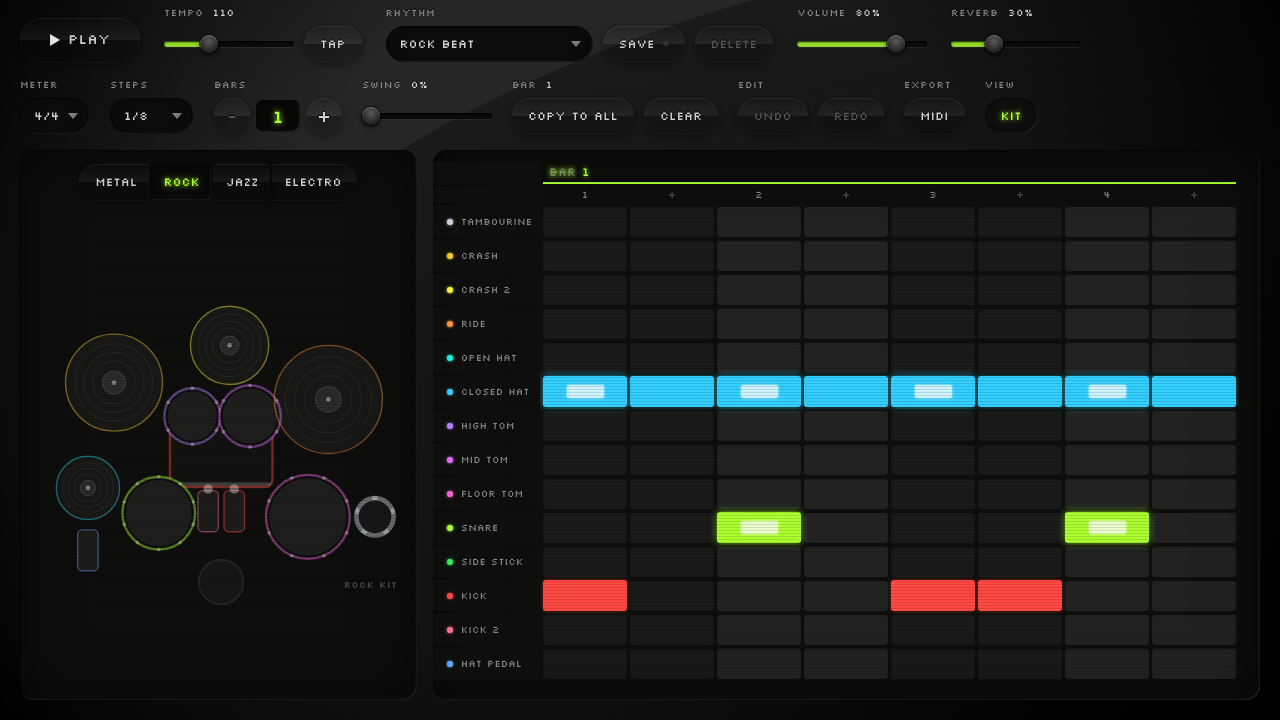
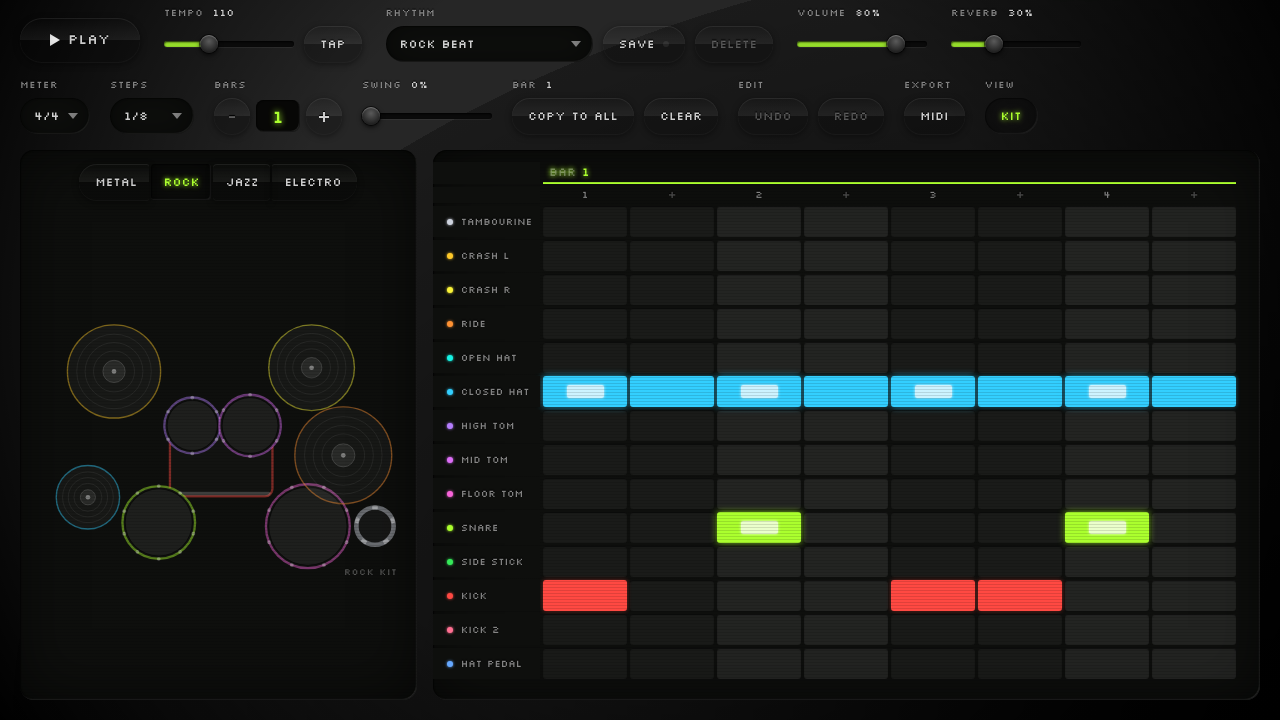
Before and after one commit to juhyxx/vdrummer, a plain HTML site: page index.html in a window 1280 px wide. Shown: the part 80-800 px from the top of the page. Drawn offline with Linux system fonts and the light colour scheme; no server answers.

Commit message:
Crash L and R, used in the grooves; kit view without pedals or stool
- Crash and Crash 2 are now Crash L and Crash R. Beat with fill becomes four
  bars with a crash on each side before the fill; the metal grooves alternate
  the crashes. Preset rows may mark bars with '|'.
- Kit view: both crashes hang high at about the same height, the ride sits
  lower over the floor tom, the metal kit's two bass drums are splayed
  outwards, and the pedals and the stool are gone (the hat pedal lights the
  hi-hat dimly).

Co-Authored-By: Claude Opus 5.5 <noreply@anthropic.com>

```diff
--- a/src/kits.js
+++ b/src/kits.js
@@ -1,11 +1,11 @@
 // The grid rows, top to bottom. `pan` places each piece in the stereo mix (−1 left, +1
 // right) where it is in a standard drum mix, from the drummer's seat as in the kit view:
 // kick and snare in the middle, hi-hat and crash to the left, toms sweeping from left to
-// the floor tom on the right, ride and the second crash on the right.
+// the floor tom on the right, ride and Crash R on the right.
 export const INSTRUMENTS = [
   { id: 'tamb', name: 'Tambourine', pan: 0.35 },
-  { id: 'crash', name: 'Crash', pan: -0.6 },
-  { id: 'crash2', name: 'Crash 2', pan: 0.45 },
+  { id: 'crash', name: 'Crash L', pan: -0.6 },
+  { id: 'crash2', name: 'Crash R', pan: 0.45 },
   { id: 'ride', name: 'Ride', pan: 0.6 },
   { id: 'hho', name: 'Open hat', pan: -0.5 },
   { id: 'hhc', name: 'Closed hat', pan: -0.5 },
--- a/src/kitview.js
+++ b/src/kitview.js
@@ -1,18 +1,18 @@
 const NS = 'http://www.w3.org/2000/svg';
 
-// The kit seen from above, the drummer sitting at the bottom. viewBox 0 0 400 320.
+// The kit seen from above, the drummer sitting at the bottom. viewBox 0 8 400 284.
 const KICK = { y: 120, h: 84 }; // bass drum shells; their x and width depend on how many there are
-const PEDAL = { y: 208, w: 22, h: 44 };
 const PIECES = {
   snare: { cx: 136, cy: 232, r: 36, lugs: 10 },
   tom1: { cx: 172, cy: 128, r: 27, lugs: 6 },
   tom2: { cx: 234, cy: 128, r: 30, lugs: 6 },
   tom3: { cx: 296, cy: 236, r: 42, lugs: 8 },
   hat: { cx: 60, cy: 205, r: 34 },
-  crash: { cx: 88, cy: 92, r: 52 },
-  crash2: { cx: 212, cy: 52, r: 42 },
+  // the crashes hang high on both sides; the ride sits lower, out over the floor tom
+  crash: { cx: 88, cy: 70, r: 50 },
+  crash2: { cx: 300, cy: 66, r: 46 },
   tamb: { cx: 368, cy: 236, r: 20 },
-  ride: { cx: 318, cy: 110, r: 58 },
+  ride: { cx: 334, cy: 160, r: 52 },
 };
 // How long each piece glows after a hit, ms.
 const GLOW_MS = { tamb: 240, crash2: 900, crash: 900, ride: 450, hho: 500, hhc: 160, hhp: 180, tom1: 300, tom2: 320, tom3: 360, snare: 220, rim: 150, kick: 260, kick2: 260 };
@@ -53,7 +53,7 @@ export class KitView {
 
   build() {
     const svg = this.svg;
-    svg.setAttribute('viewBox', '0 0 400 320');
+    svg.setAttribute('viewBox', '0 8 400 284');
     const defs = el('defs', {}, svg);
     const f = el('filter', { id: 'kit-glow', x: '-50%', y: '-50%', width: '200%', height: '200%' }, defs);
     el('feGaussianBlur', { stdDeviation: 3.5, result: 'blur' }, f);
@@ -70,25 +70,14 @@ export class KitView {
       return node;
     };
 
-    // throne
-    el('circle', { cx: 203, cy: 306, r: 24, class: 'throne' }, base);
-
-    // Bass drums: one with a double pedal (Kick 2 is the left pedal), or two side by side.
-    // setKicks() shows the one that fits the kit.
+    // Bass drums: one, which Kick 2 (a double pedal) lights too, or two side by side, splayed
+    // outwards as double-kick kits are set up. setKicks() shows the one that fits the kit.
+    // There are no pedals or stool: the hat pedal lights the hi-hat, dimly.
     const single = el('g', { class: 'kicks-1' }, base);
     this.kickDrum(single, ['kick', 'kick2'], 148, 110, 'Kick', glow);
-    this.pedal(single, 'kick2', 178, 'Kick 2 (left pedal)', glow);
-    this.pedal(single, 'kick', 206, 'Kick', glow);
     const double = el('g', { class: 'kicks-2' }, base);
-    this.kickDrum(double, ['kick2'], 140, 60, 'Kick 2', glow);
-    this.kickDrum(double, ['kick'], 206, 60, 'Kick', glow);
-    this.pedal(double, 'kick2', 159, 'Kick 2', glow);
-    this.pedal(double, 'kick', 225, 'Kick', glow);
-
-    // hi-hat pedal
-    const pedal = piece(base, 'hhp', 'Hat pedal');
-    el('rect', { x: 49, y: 250, width: 22, height: 44, rx: 5, class: 'pedal' }, pedal);
-    glow('hhp', 'rect', { x: 49, y: 250, width: 22, height: 44, rx: 5, class: 'glow-fill' });
+    this.kickDrum(double, ['kick2'], 138, 62, 'Kick 2', glow, -9);
+    this.kickDrum(double, ['kick'], 206, 62, 'Kick', glow, 9);
 
     for (const id of ['snare', 'tom1', 'tom2', 'tom3']) this.drum(base, id, PIECES[id], glow);
 
@@ -104,31 +93,29 @@ export class KitView {
     glow('hhp', 'circle', { cx: hat.cx, cy: hat.cy, r: hat.r, class: 'glow-fill' }, 0.45);
     glow('hho', 'circle', { cx: hat.cx, cy: hat.cy, r: hat.r + 7, class: 'glow-ring dashed' });
 
-    this.cymbal(base, 'crash', PIECES.crash, 'Crash');
+    this.cymbal(base, 'crash', PIECES.crash, 'Crash L');
     glow('crash', 'circle', { cx: PIECES.crash.cx, cy: PIECES.crash.cy, r: PIECES.crash.r, class: 'glow-fill' });
-    this.cymbal(base, 'crash2', PIECES.crash2, 'Crash 2');
+    this.cymbal(base, 'crash2', PIECES.crash2, 'Crash R');
     glow('crash2', 'circle', { cx: PIECES.crash2.cx, cy: PIECES.crash2.cy, r: PIECES.crash2.r, class: 'glow-fill' });
     this.cymbal(base, 'ride', PIECES.ride, 'Ride');
     glow('ride', 'circle', { cx: PIECES.ride.cx, cy: PIECES.ride.cy, r: PIECES.ride.r, class: 'glow-fill' });
 
     this.tambourine(base, PIECES.tamb, glow);
 
-    this.kitName = el('text', { x: 392, y: 312, 'text-anchor': 'end', class: 'kit-name' }, svg);
+    this.kitName = el('text', { x: 392, y: 288, 'text-anchor': 'end', class: 'kit-name' }, svg);
   }
 
-  /** A bass drum from above: its shell is a rectangle, with a head at the front and the back. */
-  kickDrum(parent, ids, x, w, title, glow) {
-    const g = piece(parent, ids[0], title);
+  /**
+   * A bass drum from above: its shell is a rectangle, with a head at the front and the back.
+   * `angle` (degrees, clockwise) turns it about the middle of its back head.
+   */
+  kickDrum(parent, ids, x, w, title, glow, angle = 0) {
+    const back = KICK.y + KICK.h;
+    const turned = el('g', angle ? { transform: `rotate(${angle} ${x + w / 2} ${back})` } : {}, parent);
+    const g = piece(turned, ids[0], title);
     el('rect', { x, y: KICK.y, width: w, height: KICK.h, rx: 8, class: 'shell' }, g);
-    for (const y of [KICK.y + 3, KICK.y + KICK.h - 3]) el('line', { x1: x + 4, x2: x + w - 4, y1: y, y2: y, class: 'hoop' }, g);
-    glow(ids, 'rect', { x, y: KICK.y, width: w, height: KICK.h, rx: 8, class: 'glow-fill' }, 1, parent);
-  }
-
-  pedal(parent, id, x, title, glow) {
-    const g = piece(parent, id, title);
-    el('rect', { x, y: PEDAL.y, width: PEDAL.w, height: PEDAL.h, rx: 5, class: 'pedal' }, g);
-    el('circle', { cx: x + PEDAL.w / 2, cy: PEDAL.y - 2, r: 5, class: 'beater' }, g);
-    glow(id, 'rect', { x, y: PEDAL.y, width: PEDAL.w, height: PEDAL.h, rx: 5, class: 'glow-fill' }, 1, parent);
+    for (const y of [KICK.y + 3, back - 3]) el('line', { x1: x + 4, x2: x + w - 4, y1: y, y2: y, class: 'hoop' }, g);
+    glow(ids, 'rect', { x, y: KICK.y, width: w, height: KICK.h, rx: 8, class: 'glow-fill' }, 1, turned);
   }
 
   drum(parent, id, { cx, cy, r, lugs }, glow) {
--- a/src/pattern.js
+++ b/src/pattern.js
@@ -85,7 +85,7 @@ const SYMBOLS = { '-': 0, g: 1, x: 2, X: 3 };
 
 /**
  * Builds a pattern from a preset written as text: one string per instrument, one character
- * per step ('-' rest, 'g' ghost, 'x' hit, 'X' accent); spaces are ignored. A row shorter
+ * per step ('-' rest, 'g' ghost, 'x' hit, 'X' accent); spaces and '|' are ignored. A row shorter
  * than the loop repeats, so a one-bar row fills every bar.
  */
 export function fromPreset(preset) {
@@ -101,7 +101,7 @@ export function fromPreset(preset) {
   };
   const total = totalSteps(p);
   for (const { id } of INSTRUMENTS) {
-    const cells = [...(preset.rows[id] ?? '').replace(/\s/g, '')].map((c) => SYMBOLS[c] ?? 0);
+    const cells = [...(preset.rows[id] ?? '').replace(/[\s|]/g, '')].map((c) => SYMBOLS[c] ?? 0);
     p.notes[id] = Array.from({ length: total }, (_, i) => (cells.length ? cells[i % cells.length] : 0));
   }
   return p;
--- a/src/presets.js
+++ b/src/presets.js
@@ -1,6 +1,7 @@
 // Prepared rhythms, grouped by genre; each loads with its genre's kit.
 // Rows: '-' rest, 'g' ghost, 'x' hit, 'X' accent, one character per step, spaced by beat.
-// Double bass parts alternate feet: kick is the right foot, kick2 the left.
+// Double bass parts alternate feet: kick is the right foot, kick2 the left. Crashes use
+// both sides: crash is Crash L, crash2 Crash R. '|' marks bars, and is ignored too.
 // A row covering one bar repeats over all bars (see fromPreset in pattern.js).
 // `div` is the resolution in steps per beat: 2 = 1/8, 3 = 1/8 triplets, 4 = 1/16.
 
@@ -29,15 +30,17 @@ const rock = [
     },
   },
   {
-    id: 'rockfill', name: 'Beat with fill', tempo: 112, div: 4, bars: 2,
+    // a crash on each side, then the fill
+    id: 'rockfill', name: 'Beat with fill', tempo: 112, div: 4, bars: 4,
     rows: {
-      crash: 'x--- ---- ---- ---- ---- ---- ---- ----',
-      hhc: '--x- x-x- x-x- x-x- x-x- x-x- ---- ----',
-      snare: '---- X--- ---- X--- ---- X--- Xxxx ----',
-      tom1: '---- ---- ---- ---- ---- ---- ---- xx--',
-      tom2: '---- ---- ---- ---- ---- ---- ---- --x-',
-      tom3: '---- ---- ---- ---- ---- ---- ---- ---x',
-      kick: 'x--- --x- x-x- ---- x--- --x- x--- ----',
+      crash: 'x--- ---- ---- ---- | ---- ---- ---- ---- | ---- ---- ---- ---- | ---- ---- ---- ----',
+      crash2: '---- ---- ---- ---- | ---- ---- ---- ---- | x--- ---- ---- ---- | ---- ---- ---- ----',
+      hhc: '--x- x-x- x-x- x-x- | x-x- x-x- x-x- x-x- | --x- x-x- x-x- x-x- | x-x- x-x- ---- ----',
+      snare: '---- X--- ---- X--- | ---- X--- ---- X--- | ---- X--- ---- X--- | ---- X--- Xxxx ----',
+      tom1: '---- ---- ---- ---- | ---- ---- ---- ---- | ---- ---- ---- ---- | ---- ---- ---- xx--',
+      tom2: '---- ---- ---- ---- | ---- ---- ---- ---- | ---- ---- ---- ---- | ---- ---- ---- --x-',
+      tom3: '---- ---- ---- ---- | ---- ---- ---- ---- | ---- ---- ---- ---- | ---- ---- ---- ---x',
+      kick: 'x--- --x- x-x- ---- | x--- --x- x-x- ---- | x--- --x- x-x- ---- | x--- --x- x--- ----',
     },
   },
   {
@@ -105,7 +108,8 @@ const metal = [
     id: 'doublebass', name: 'Double bass', tempo: 150, div: 4,
     rows: {
       crash: 'x--- ---- ---- ----',
-      ride: '---- x--- x--- x---',
+      crash2: '---- ---- x--- ----',
+      ride: '---- x--- ---- x---',
       snare: '---- X--- ---- X---',
       kick: 'x-x- x-x- x-x- x-x-',
       kick2: '-x-x -x-x -x-x -x-x',
@@ -115,7 +119,8 @@ const metal = [
     id: 'blast', name: 'Blast beat', tempo: 180, div: 4,
     rows: {
       crash: 'x--- ---- ---- ----',
-      ride: '--x- x-x- x-x- x-x-',
+      crash2: '---- ---- x--- ----',
+      ride: '--x- x-x- --x- x-x-',
       snare: '-x-x -x-x -x-x -x-x',
       kick: 'x-x- x-x- x-x- x-x-',
     },
@@ -124,7 +129,8 @@ const metal = [
     id: 'thrash', name: 'Thrash', tempo: 200, div: 2,
     rows: {
       crash: 'x- -- -- --',
-      ride: '-- x- x- x-',
+      crash2: '-- -- x- --',
+      ride: '-- x- -- x-',
       snare: '-X -X -X -X',
       kick: 'x- x- x- x-',
     },
@@ -132,7 +138,8 @@ const metal = [
   {
     id: 'gallop', name: 'Gallop', tempo: 150, div: 4,
     rows: {
-      crash: 'x--- x--- x--- x---',
+      crash: 'x--- ---- x--- ----',
+      crash2: '---- x--- ---- x---',
       snare: '---- X--- ---- X---',
       kick: 'x-x- x-x- x-x- x-x-',
       kick2: '---x ---x ---x ---x',
@@ -142,7 +149,8 @@ const metal = [
     id: 'dbeat', name: 'D-beat', tempo: 170, div: 2,
     rows: {
       crash: 'x- -- -- --',
-      hhc: '-x xx xx xx',
+      crash2: '-- -- x- --',
+      hhc: '-x xx -x xx',
       snare: '-- X- -- X-',
       kick: 'x- -x x- -x',
     },
@@ -150,7 +158,8 @@ const metal = [
   {
     id: 'breakdown', name: 'Breakdown', tempo: 110, div: 4, bars: 2,
     rows: {
-      crash: 'x--- x--- x--- x---',
+      crash: 'x--- ---- x--- ----',
+      crash2: '---- x--- ---- x---',
       snare: '---- ---- X--- ----',
       kick: 'x--x --x- --x- -x-- x--x --x- ---- x-x-',
       kick2: '-x-- ---- ---- ---- -x-- ---- ---- -x-x',
```
Also changed, not shown: styles.css (+2 -5 lines), 2 other files.
